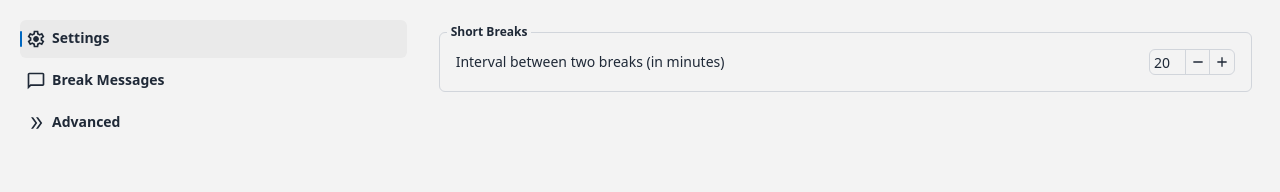
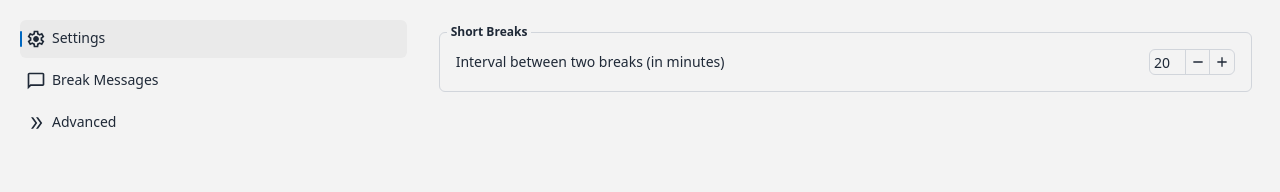
Before and after one commit to Mehdi-Saadi/break-reminder-vue, a Vue app: page / in a window 1280 px wide. Shown: the top 192 px of the page. Built offline with nearby package versions, Linux system fonts and the light colour scheme.

Commit message:
update styles

```diff
--- a/src/components/sidebar/buttons/Button.vue
+++ b/src/components/sidebar/buttons/Button.vue
@@ -11,7 +11,7 @@ defineProps<{
   <RouterLink
     :class="[active ? 'bg-[#eaeaea] dark:bg-[#2d2d2d] hover:bg-[#ededed] hover:dark:bg-[#292929]' : 'hover:bg-[#eaeaea] hover:dark:bg-[#2d2d2d]']"
     :to="to"
-    class="flex items-center pe-4 py-2 rounded-md text-sm font-semibold"
+    class="flex items-center pe-4 py-2 rounded-md text-sm"
   >
     <div
       v-show="active"
```
